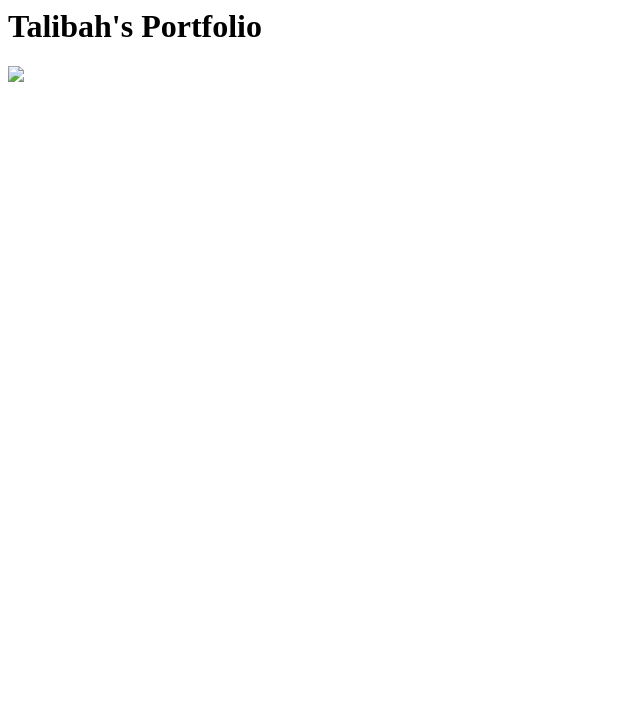
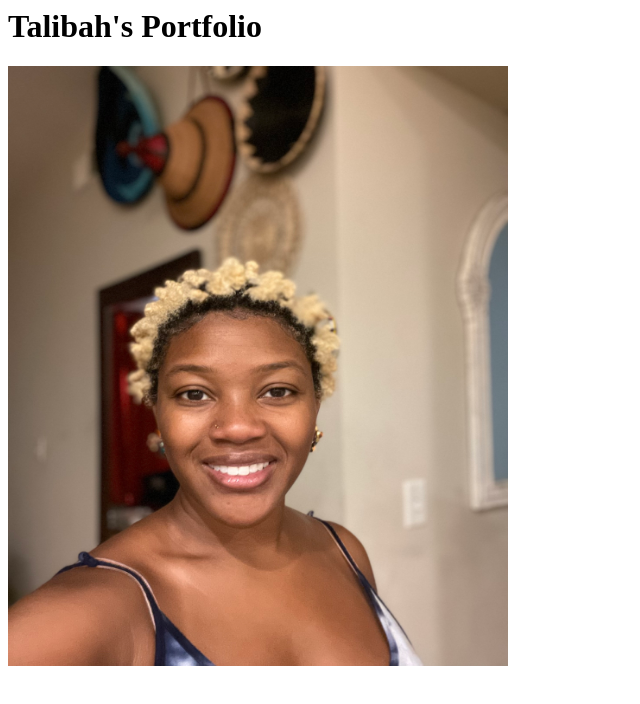
Before and after one commit to Talfred07/Talfred07.github.io, a plain HTML site: page index.html in a window 1280 px wide. Shown: the whole page, without its empty margins (0-640 px from the left). Drawn offline with Linux system fonts and the light colour scheme.

Commit message:
Add files via upload

```diff
--- a/index.html
+++ b/index.html
@@ -1,4 +1,4 @@
 <html>
     <h1>Talibah's Portfolio</h1>
-    <img src="Selife.jpg" />
+    <img src="Selfie.jpg" alt="Profile Pic" width=" 500" height="600" />
 </html>
```
